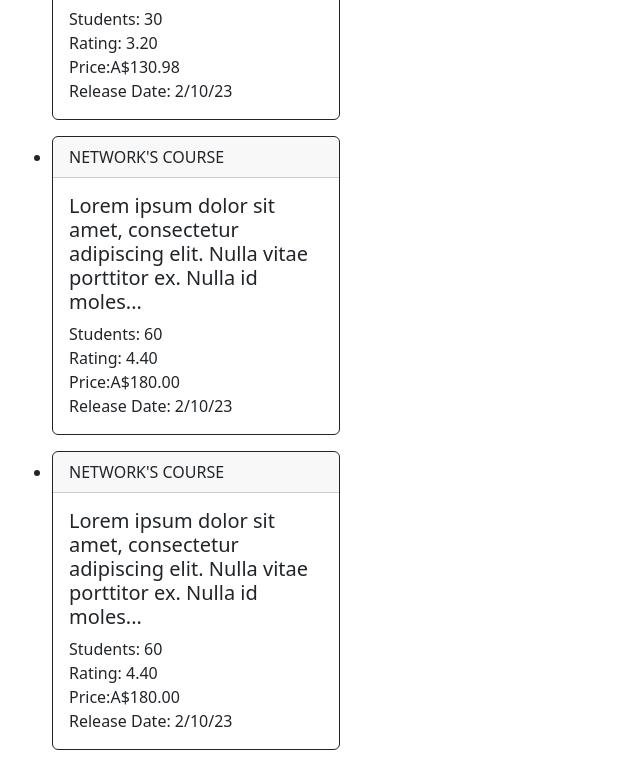
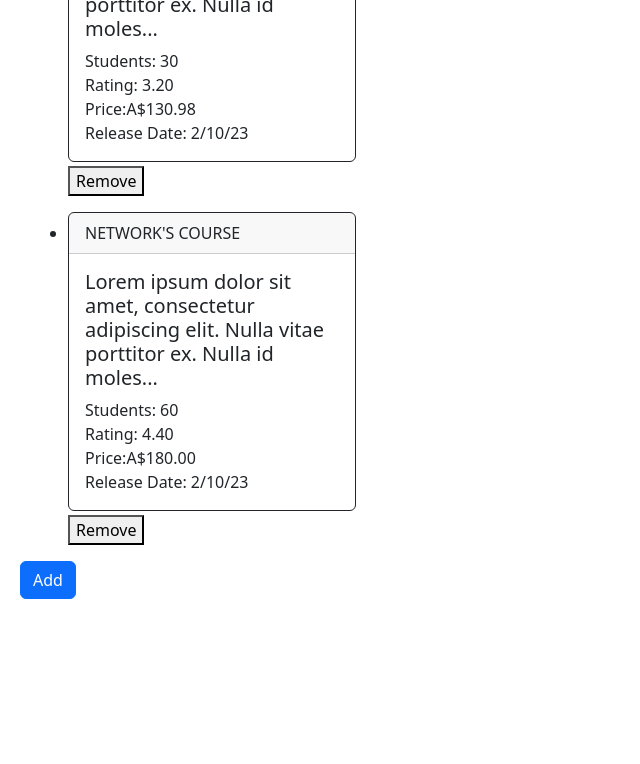
Before and after one commit to DeltaRig/Angular, an Angular app in the folder 02AngularFundamentals.list.authors/: page / in a window 1280 px wide. Shown: the part 680-1444 px from the top of the page, without its empty margins (0-640 px from the left). After the commit the page ends 1299 px from the top, so only its background shows below. Built offline with nearby package versions, Linux system fonts and the light colour scheme.

Commit message:
ngFor change detection

```diff
--- a/02AngularFundamentals.list.authors/src/app/app.component.html
+++ b/02AngularFundamentals.list.authors/src/app/app.component.html
@@ -18,7 +18,6 @@
     <li class="nav-item">
         <a [class.active]="viewMode == 'favorite'" class="nav-link" (click)="viewMode = 'favorite'">Favorite</a>
     </li>
-
 </ul>
 
 <div [ngSwitch]="viewMode">
@@ -31,14 +30,16 @@
         <ng-template #coursesList>
             <h2>List of Courses</h2>
             <ul>
-                <li *ngFor="let course of courses">
+                <li class="m-3" *ngFor="let course of courses">
                     <course [title]="course.title" [students]="course.students" [rating]="course.rating" [price]="course.price"></course>
+                    <button class="mt-1" (click)="onRemoveCourse(course)">Remove</button>
                 </li>
             </ul>
         </ng-template>
         <ng-template #noCourses>
             No courses yet
         </ng-template>
+        <button  type="button" class="btn btn-primary" (click)="onAddCourse()">Add</button>
     </div>
 
     <div *ngSwitchCase="'panel'">
--- a/02AngularFundamentals.list.authors/src/app/app.component.ts
+++ b/02AngularFundamentals.list.authors/src/app/app.component.ts
@@ -20,10 +20,18 @@ export class AppComponent {
   courses=[
     {title: "Angular's Course", students: 50, rating: 4.2, price:230.98},
     {title: "Cypress's Course", students: 30, rating: 3.2, price:130.98},
-    {title: "Network's Course", students: 60, rating: 4.4, price:180.00},
-    {title: "Network's Course", students: 60, rating: 4.4, price:180.00},
     {title: "Network's Course", students: 60, rating: 4.4, price:180.00}
   ];
 
+  onAddCourse(){
+    this.courses.push({title: "React's Course", students: 0, rating: 0, price:150.00})
+  }
+
+  onRemoveCourse(course: { title: string; students: number; rating: number; price: number; }){
+    let index = this.courses.indexOf(course);
+    this.courses.splice(index,1);
+  }
+
+  // used in gnSwitchCase
   viewMode = 'courses';
 }
--- a/02AngularFundamentals.list.authors/src/app/course/course.component.html
+++ b/02AngularFundamentals.list.authors/src/app/course/course.component.html
@@ -1,4 +1,4 @@
-<div class="card border-dark mb-3" style="max-width: 18rem;">
+<div class="card border-dark" style="max-width: 18rem;">
     <div class="card-header">{{ title | lowercase | uppercase}} <br></div>
     <div class="card-body text-dark">
         <h5 class="card-title">{{ text | summary:100 }}</h5>
```
